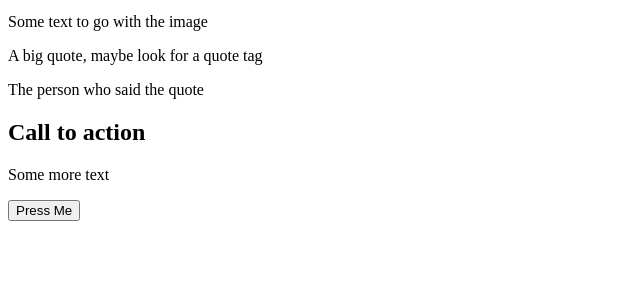
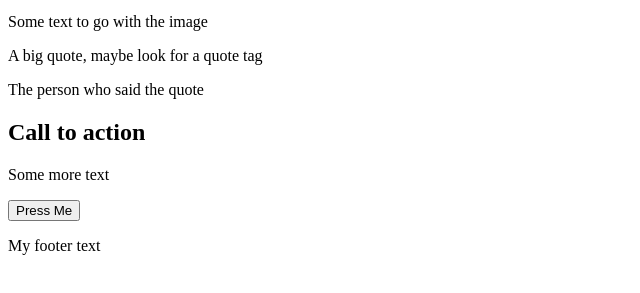
Before and after one commit to Wadey56/landing-page, a plain HTML site: page index.html in a window 1280 px wide. Shown: the part 453-746 px from the top of the page, without its empty margins (0-640 px from the left). Drawn offline with Linux system fonts and the light colour scheme.

Commit message:
Add footer elements

```diff
--- a/index.html
+++ b/index.html
@@ -52,5 +52,8 @@
         <button>Press Me</button>
       </div>
     </div>
+    <div class="footer">
+      <p>My footer text</p>
+    </div>
   </body>
 </html>
```
